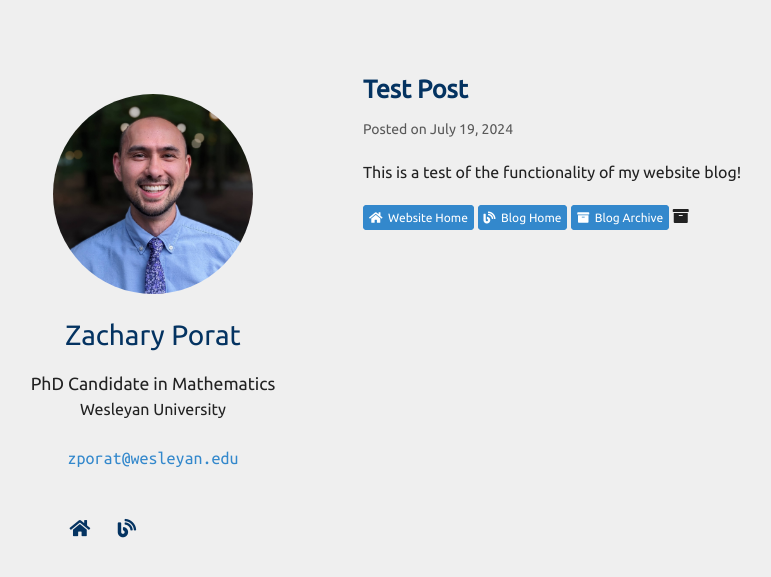
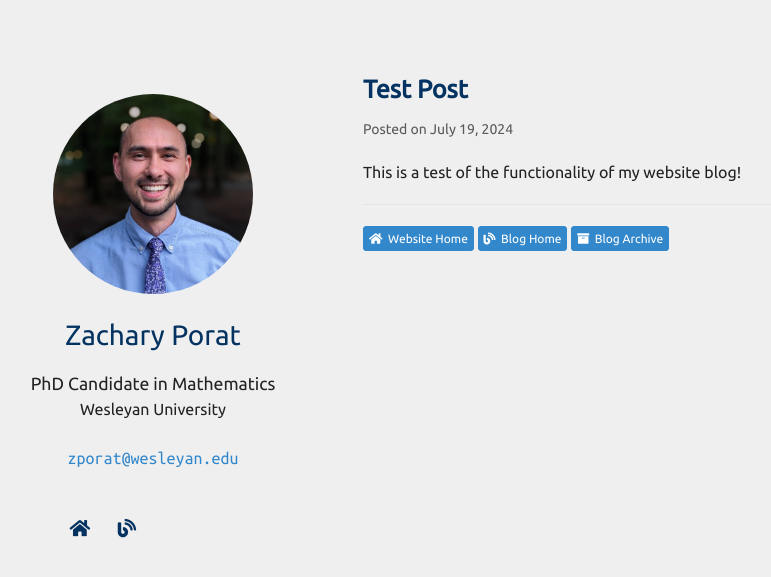
Before and after one commit to zporat/zporat.github.io, a Jekyll site: the page built from _posts/2024-07-19-Test-Post.md, in a window 1280 px wide. Shown: the top 577 px of the page, without its empty margins (102-873 px from the left). Built offline with Jekyll 4.4.1, drawn with Linux system fonts in a browser that asks for light colours; nearby versions of some CDN libraries; a style sheet for code colours, icons or effects is not loaded.

Commit message:
blog post format update

```diff
--- a/_layouts/post.html
+++ b/_layouts/post.html
@@ -81,9 +81,9 @@
         <p style="color: #595959; font-size:14px"> Posted on {{ page.pubDate }} </p>
         <p>{{ page.content }}</p>
 
+        <hr>
+
         <a href="https://zporat.github.io" class="button" style="font-size:12px;"><i class="fas fa-home" aria-hidden="true"></i>&nbsp; Website Home</a> <a href="https://zporat.github.io/blog.html" class="button" style="font-size:12px;"><i class="fas fa-blog" aria-hidden="true"></i>&nbsp; Blog Home</a> <a href="https://zporat.github.io/archive.html" class="button" style="font-size:12px;"><i class="fas fa-archive" aria-hidden="true"></i>&nbsp; Blog Archive</a>
-
-        <i class="fas fa-archive"></i>
 
       <br>
 
```
